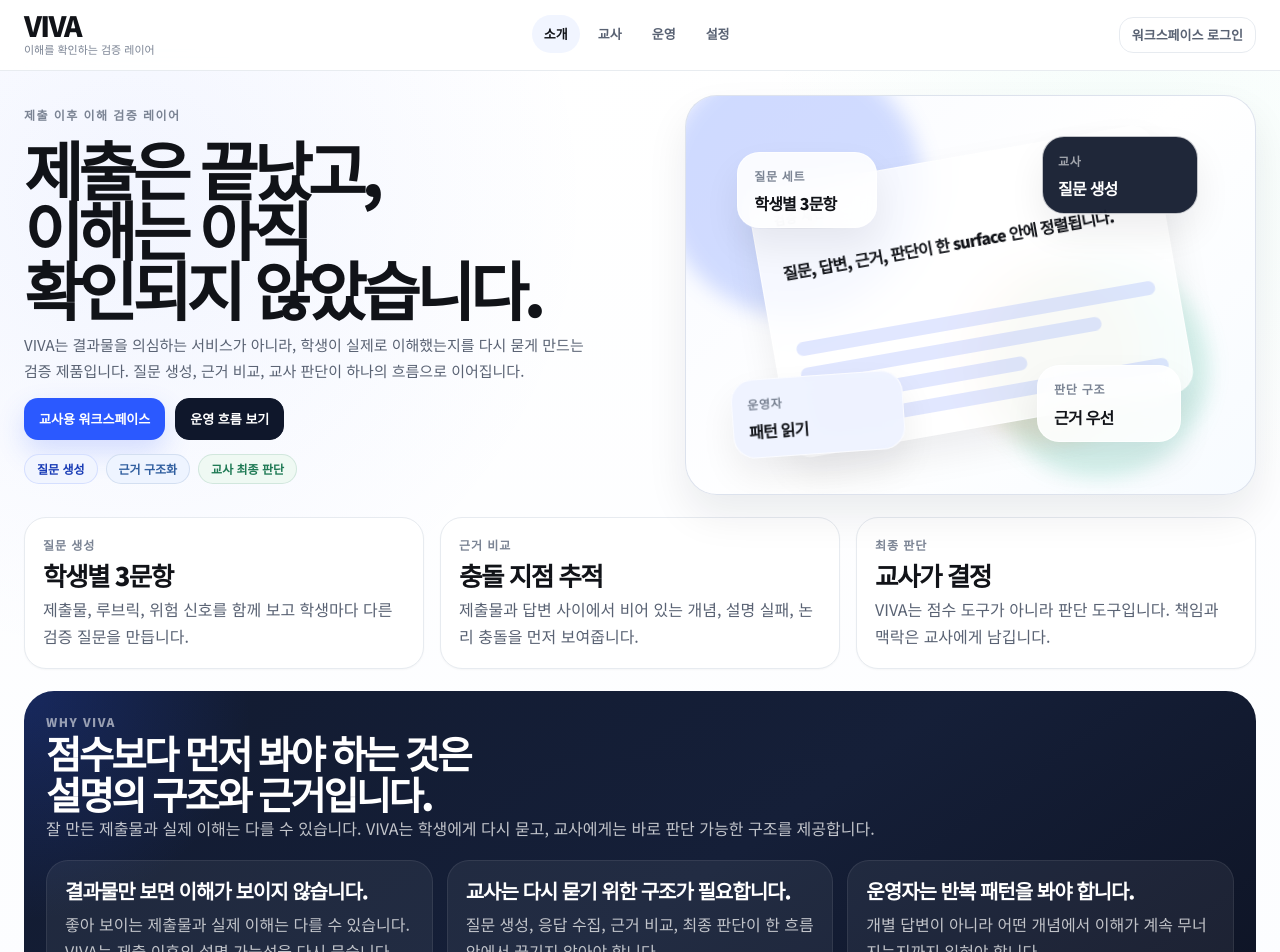
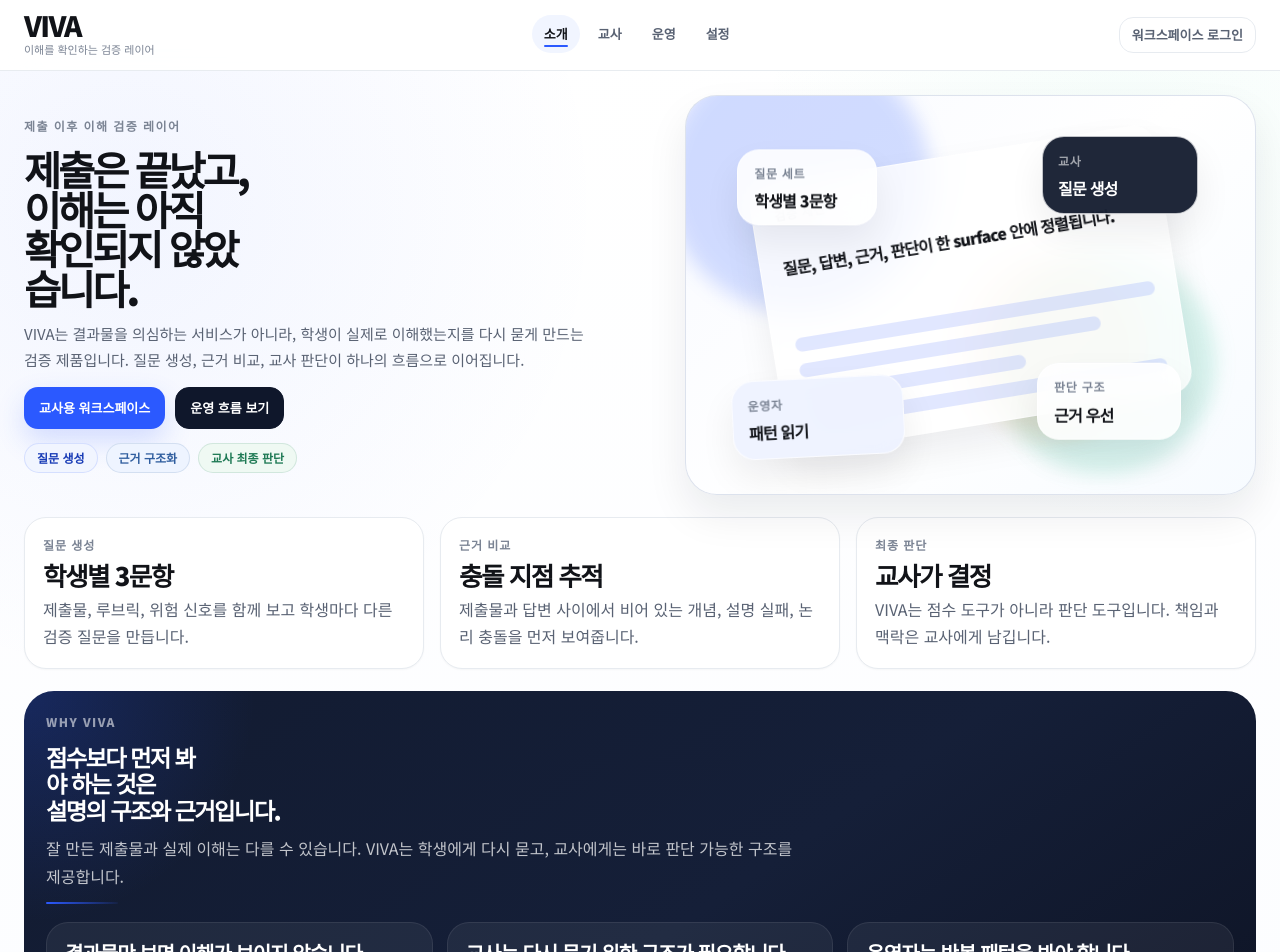
Before and after one commit to devmonkey1202/viva, a Next.js app in the folder apps/web/: page / in a window 1280 px wide. Shown: the top 952 px of the page. Built offline with nearby package versions, Linux system fonts and the light colour scheme.

Commit message:
style: tighten typography and state surfaces

```diff
--- a/apps/web/src/app/globals.css
+++ b/apps/web/src/app/globals.css
@@ -204,6 +204,22 @@
   color: var(--text);
 }
 
+.app-nav__item::after {
+  content: "";
+  position: absolute;
+  left: 12px;
+  right: 12px;
+  bottom: 6px;
+  height: 2px;
+  border-radius: 999px;
+  background: transparent;
+  transition: background-color var(--motion-fast) var(--easing);
+}
+
+.app-nav__item--active::after {
+  background: var(--accent);
+}
+
 .app-header__utility {
   display: flex;
   flex-wrap: wrap;
@@ -219,6 +235,18 @@
   letter-spacing: 0.12em;
   text-transform: uppercase;
   color: var(--text-muted);
+}
+
+.eyebrow,
+.intro-title,
+.auth-shell__title,
+.section-title,
+.section-headline,
+.landing-hero__title,
+.landing-band__title,
+.landing-cta__title,
+.empty-page__title {
+  text-wrap: balance;
 }
 
 .intro-block {
@@ -271,10 +299,21 @@
 .intro-title,
 .auth-shell__title {
   margin: 0;
-  font-size: clamp(1.85rem, 3.2vw, 3.2rem);
-  line-height: 1.02;
+  font-size: clamp(1.36rem, 1.72vw, 1.96rem);
+  line-height: 1.06;
   letter-spacing: -0.07em;
   font-weight: 900;
+  max-width: 14ch;
+}
+
+.intro-title--landing {
+  font-size: clamp(1.58rem, 2.4vw, 2.42rem);
+  line-height: 1;
+  max-width: 16ch;
+}
+
+.intro-title--compact {
+  max-width: 14ch;
 }
 
 .intro-description,
@@ -285,6 +324,10 @@
   font-size: 14px;
   line-height: 1.72;
   color: var(--text-secondary);
+}
+
+.intro-description--landing {
+  max-width: 58ch;
 }
 
 .intro-block__actions,
@@ -320,6 +363,10 @@
   transform: translateY(-1px);
 }
 
+.button:active {
+  transform: translateY(0);
+}
+
 .button:disabled {
   cursor: not-allowed;
   opacity: 0.48;
@@ -334,6 +381,7 @@
 
 .button--primary:hover {
   background: #2348d2;
+  box-shadow: 0 14px 30px rgba(43, 89, 255, 0.2);
 }
 
 .button--secondary {
@@ -345,6 +393,7 @@
 .button--secondary:hover {
   background: #16213a;
   border-color: #16213a;
+  box-shadow: 0 12px 24px rgba(15, 23, 43, 0.12);
 }
 
 .button--ghost {
@@ -386,6 +435,17 @@
   inset: 0 0 auto;
   height: 1px;
   background: linear-gradient(90deg, transparent 0%, rgba(43, 89, 255, 0.16) 50%, transparent 100%);
+}
+
+.surface-card::after {
+  content: "";
+  position: absolute;
+  right: 18px;
+  top: 18px;
+  width: 8px;
+  height: 8px;
+  border-radius: 999px;
+  background: rgba(43, 89, 255, 0.08);
 }
 
 .surface-card--muted {
@@ -435,18 +495,19 @@
 
 .section-title {
   margin: 0;
-  font-size: clamp(1.22rem, 1.5vw, 1.68rem);
-  line-height: 1.24;
+  font-size: clamp(1.12rem, 1.24vw, 1.48rem);
+  line-height: 1.26;
   letter-spacing: -0.05em;
   font-weight: 900;
 }
 
 .section-headline {
   margin: 0;
-  font-size: clamp(1.6rem, 2.2vw, 2.3rem);
-  line-height: 1.12;
+  font-size: clamp(1.18rem, 1.42vw, 1.62rem);
+  line-height: 1.18;
   letter-spacing: -0.06em;
   font-weight: 900;
+  max-width: 18ch;
 }
 
 .metric-grid,
@@ -467,11 +528,11 @@
 .metric-card {
   display: grid;
   gap: 8px;
-  min-height: 124px;
+  min-height: 112px;
   border: 1px solid var(--line);
   border-radius: 20px;
   background: linear-gradient(180deg, #ffffff 0%, #f9fbff 100%);
-  padding: 18px;
+  padding: 16px;
   box-shadow: var(--shadow-xs);
 }
 
@@ -486,7 +547,7 @@
 
 .metric-card__value {
   margin: 0;
-  font-size: clamp(1.45rem, 2vw, 1.9rem);
+  font-size: clamp(1.24rem, 1.58vw, 1.68rem);
   line-height: 1;
   letter-spacing: -0.06em;
   font-weight: 900;
@@ -1077,10 +1138,11 @@
 
 .landing-hero__title {
   margin: 0;
-  font-size: clamp(2.25rem, 5vw, 4.8rem);
-  line-height: 0.94;
+  font-size: clamp(1.74rem, 3.15vw, 3.06rem);
+  line-height: 0.98;
   letter-spacing: -0.075em;
   font-weight: 900;
+  max-width: 9.5ch;
 }
 
 .landing-hero__description {
@@ -1112,6 +1174,7 @@
   position: absolute;
   border-radius: 999px;
   filter: blur(10px);
+  animation: landingHaloFloat 12s ease-in-out infinite alternate;
 }
 
 .landing-stage__halo--blue {
@@ -1169,6 +1232,7 @@
   padding: 22px;
   background: rgba(255, 255, 255, 0.8);
   transform: rotate(-10deg);
+  animation: landingPlaneMain 14s ease-in-out infinite alternate;
 }
 
 .landing-stage__plane--top {
@@ -1191,6 +1255,7 @@
   padding: 15px;
   background: rgba(238, 243, 255, 0.94);
   transform: rotate(-4deg);
+  animation: landingPlaneSide 11s ease-in-out infinite alternate;
 }
 
 .landing-stage__metric--left {
@@ -1199,6 +1264,7 @@
   min-width: 140px;
   padding: 14px 16px;
   background: rgba(255, 255, 255, 0.88);
+  animation: landingMetricFloat 10s ease-in-out infinite alternate;
 }
 
 .landing-stage__metric--right {
@@ -1207,6 +1273,7 @@
   min-width: 144px;
   padding: 14px 16px;
   background: rgba(255, 255, 255, 0.88);
+  animation: landingMetricFloat 13s ease-in-out infinite alternate-reverse;
 }
 
 .landing-stage__line-grid {
@@ -1293,14 +1360,30 @@
 .landing-band__title,
 .landing-cta__title {
   margin: 0;
-  font-size: clamp(1.7rem, 3vw, 2.6rem);
-  line-height: 1.08;
+  font-size: clamp(1.24rem, 1.82vw, 1.78rem);
+  line-height: 1.14;
   letter-spacing: -0.07em;
   font-weight: 900;
+  max-width: 18ch;
 }
 
 .landing-band__description {
   color: rgba(255, 255, 255, 0.74);
+}
+
+.landing-band__intro {
+  display: grid;
+  gap: 12px;
+  max-width: 760px;
+}
+
+.section-block__heading::after,
+.landing-band__intro::after {
+  content: "";
+  width: 72px;
+  height: 2px;
+  border-radius: 999px;
+  background: linear-gradient(90deg, var(--accent) 0%, rgba(43, 89, 255, 0.08) 100%);
 }
 
 .landing-band__grid,
@@ -1512,15 +1595,60 @@
 }
 
 .empty-page__panel {
-  width: min(760px, 100%);
-  display: grid;
-  gap: 16px;
+  width: min(860px, 100%);
+  display: grid;
+  gap: 14px;
   border: 1px solid var(--line);
   border-radius: 24px;
   background:
     linear-gradient(180deg, rgba(246, 249, 255, 0.98) 0%, rgba(255, 255, 255, 1) 100%);
-  padding: 22px;
+  padding: 24px;
   box-shadow: var(--shadow-sm);
+}
+
+.empty-page__title {
+  margin: 0;
+  font-size: clamp(1.28rem, 1.72vw, 1.84rem);
+  line-height: 1.14;
+  letter-spacing: -0.065em;
+  font-weight: 900;
+  max-width: 18ch;
+}
+
+@keyframes landingHaloFloat {
+  0% {
+    transform: translate3d(0, 0, 0) scale(1);
+  }
+  100% {
+    transform: translate3d(10px, -12px, 0) scale(1.04);
+  }
+}
+
+@keyframes landingPlaneMain {
+  0% {
+    transform: rotate(-10deg) translateY(0);
+  }
+  100% {
+    transform: rotate(-8deg) translateY(-6px);
+  }
+}
+
+@keyframes landingPlaneSide {
+  0% {
+    transform: rotate(-4deg) translateY(0);
+  }
+  100% {
+    transform: rotate(-2deg) translateY(5px);
+  }
+}
+
+@keyframes landingMetricFloat {
+  0% {
+    transform: translateY(0);
+  }
+  100% {
+    transform: translateY(-4px);
+  }
 }
 
 .page-stack--teacher .teacher-layout__side,
@@ -1705,17 +1833,17 @@
 
   .intro-title,
   .auth-shell__title {
-    font-size: 1.7rem;
-    line-height: 1.06;
+    font-size: 1.46rem;
+    line-height: 1.08;
   }
 
   .section-headline {
-    font-size: 1.45rem;
+    font-size: 1.22rem;
   }
 
   .landing-hero__title {
-    font-size: clamp(2rem, 10vw, 3rem);
-    line-height: 0.96;
+    font-size: clamp(1.78rem, 9vw, 2.52rem);
+    line-height: 1;
   }
 
   .landing-hero__description,
@@ -1769,8 +1897,8 @@
 
   .landing-band__title,
   .landing-cta__title {
-    font-size: 1.55rem;
-    line-height: 1.12;
+    font-size: 1.28rem;
+    line-height: 1.18;
   }
 
   .landing-band__card h3,
@@ -1781,11 +1909,20 @@
   }
 
   .landing-proof-card__value {
-    font-size: 1.3rem;
+    font-size: 1.16rem;
   }
 
   .landing-preview-card__screen {
     min-height: 156px;
+  }
+
+  .empty-page__title {
+    font-size: 1.34rem;
+    max-width: 16ch;
+  }
+
+  .metric-card__value {
+    font-size: 1.16rem;
   }
 
   .landing-preview-card__screen-body {
--- a/apps/web/src/app/not-found.tsx
+++ b/apps/web/src/app/not-found.tsx
@@ -8,14 +8,15 @@
       <AppHeader minimal />
       <div className="empty-page">
         <div className="empty-page__panel">
-          <p className="eyebrow">Not Found</p>
-          <h1 className="intro-title">요청한 화면을 찾을 수 없습니다.</h1>
+          <p className="eyebrow">찾을 수 없음</p>
+          <h1 className="empty-page__title">요청한 화면을 찾을 수 없습니다.</h1>
           <p className="intro-description">
-            잘못된 링크이거나 만료된 검증 세션일 수 있습니다. 교사 화면에서 최신 세션 링크를 다시 확인하세요.
+            잘못된 링크이거나 만료된 검증 세션일 수 있습니다. 교사 화면에서
+            최신 링크를 다시 확인하세요.
           </p>
           <div className="empty-page__actions">
             <Link href="/" className="button button--primary">
-              홈으로 이동
+              소개로 이동
             </Link>
             <Link href="/teacher" className="button button--secondary">
               교사 화면
--- a/apps/web/src/app/session-expired/page.tsx
+++ b/apps/web/src/app/session-expired/page.tsx
@@ -9,14 +9,16 @@
       <div className="empty-page">
         <div className="empty-page__panel">
           <p className="eyebrow">세션 종료</p>
-          <h1 className="intro-title">이 검증 세션은 더 이상 학생 응답을 받지 않습니다.</h1>
+          <h1 className="empty-page__title">
+            이 검증 링크는 더 이상 학생 응답을 받지 않습니다.
+          </h1>
           <p className="intro-description">
-            링크가 만료되었거나 교사가 학생 링크를 잠근 상태입니다. 최신 링크가 필요하면 교사에게 다시
-            요청하세요.
+            링크가 만료됐거나 교사가 학생 링크를 잠근 상태입니다. 최신 링크가
+            필요하면 교사에게 다시 요청하세요.
           </p>
           <div className="empty-page__actions">
             <Link href="/" className="button button--primary">
-              메인으로 이동
+              소개로 이동
             </Link>
             <Link href="/login" className="button button--secondary">
               교사/운영자 로그인
--- a/apps/web/src/app/unauthorized/page.tsx
+++ b/apps/web/src/app/unauthorized/page.tsx
@@ -9,17 +9,19 @@
       <div className="empty-page">
         <div className="empty-page__panel">
           <p className="eyebrow">권한 없음</p>
-          <h1 className="intro-title">현재 역할로는 이 화면에 접근할 수 없습니다.</h1>
+          <h1 className="empty-page__title">
+            현재 역할로는 이 화면에 접근할 수 없습니다.
+          </h1>
           <p className="intro-description">
-            교사용 워크스페이스와 운영 대시보드는 권한이 분리되어 있습니다. 다른 역할로 다시 로그인하거나
-            공개 소개 화면으로 돌아가세요.
+            교사용 워크스페이스와 운영 대시보드는 권한이 분리되어 있습니다.
+            다른 역할로 다시 로그인하거나 소개 화면으로 돌아가세요.
           </p>
           <div className="empty-page__actions">
             <Link href="/login" className="button button--primary">
               다시 로그인
             </Link>
             <Link href="/" className="button button--secondary">
-              소개 페이지
+              소개 화면
             </Link>
           </div>
         </div>
--- a/apps/web/src/components/ui-blocks.tsx
+++ b/apps/web/src/components/ui-blocks.tsx
@@ -19,12 +19,21 @@
   variant = "default",
   className,
 }: PageIntroProps) {
+  const titleClassName = cx(
+    "intro-title",
+    variant === "landing" ? "intro-title--landing" : "intro-title--compact",
+  );
+  const descriptionClassName = cx(
+    "intro-description",
+    variant === "landing" && "intro-description--landing",
+  );
+
   return (
     <section className={cx("intro-block", `intro-block--${variant}`, className)}>
       <div className="intro-block__body">
         <p className="eyebrow">{eyebrow}</p>
-        <h1 className="intro-title">{title}</h1>
-        <p className="intro-description">{description}</p>
+        <h1 className={titleClassName}>{title}</h1>
+        <p className={descriptionClassName}>{description}</p>
       </div>
       {(actions || meta) && (
         <div className="intro-block__aside">
```
